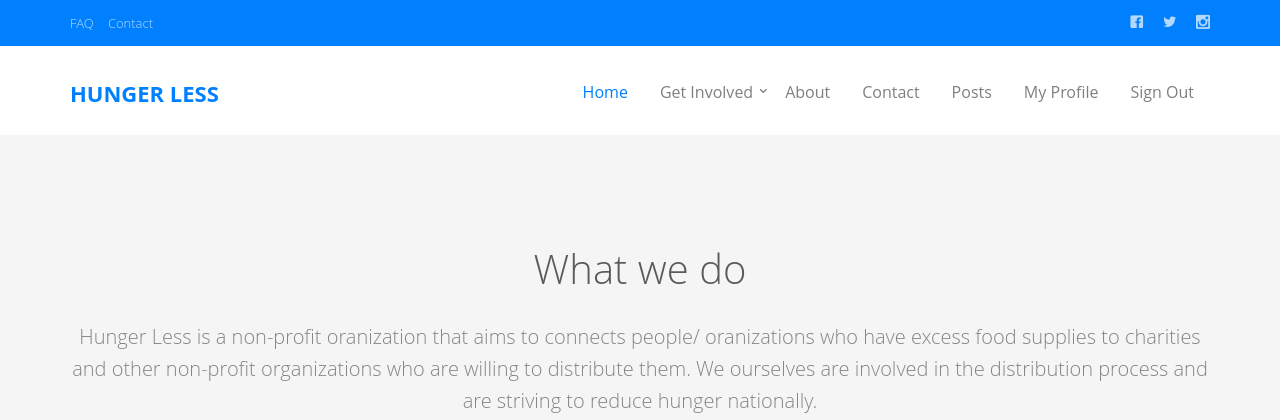
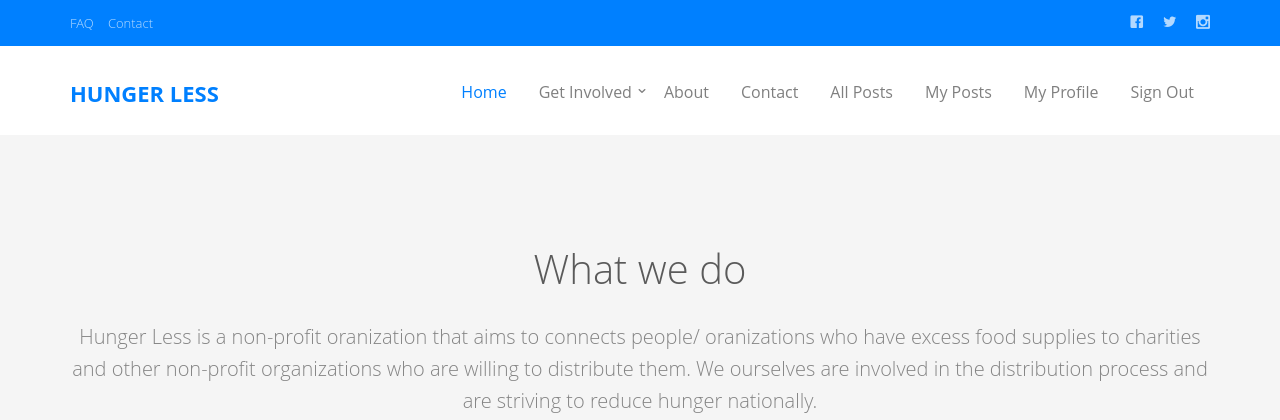
Before and after one commit to kiranmah/HungerLess, a Django app: page /about/ in a window 1280 px wide. Shown: the top 420 px of the page. Run offline with Django 3.2, Linux system fonts and the light colour scheme; a user stored in the database is signed in; parts of the project's set-up code (start-up, migrations or seed data) failed here and were passed over; some libraries are stand-ins or nearby versions; some web fonts are replaced.

Commit message:
Base Fix

```diff
--- a/hunger_less/hunger_less/templates/template.html
+++ b/hunger_less/hunger_less/templates/template.html
@@ -109,12 +109,19 @@
 							<li><a class="nav-link" href="{% url 'about' %}">About</a></li>
 							<li><a class="nav-link" href="{% url 'contact' %}">Contact</a></li>
 							{% if request.user.is_authenticated %}
-							{% if request.user.is_staff %}
-							<li class="nav-item px-3">
-								<a class="nav-link" href="{% url 'post:posts' %}">Posts</a>
-							  </li>
-							  {% endif %}
-							  {% endif %}
+								{% if request.user.is_staff %}
+								<li class="nav-item px-3">
+									<a class="nav-link" href="{% url 'post:posts' %}">All Posts</a>
+								</li>
+								<li class="nav-item px-3">
+									<a class="nav-link" href="{% url 'post:myposts' %}">My Posts</a>
+									</li>
+								{% else %}
+								<li class="nav-item">
+									<a class="nav-link" href="{% url 'post:posts' %}">All Posts</a>
+								</li>
+								{% endif %}
+								{% endif %}
 							  {% if request.user.is_authenticated %}
 							  <li>{# URL provided by django-allauth/account/urls.py #}
 								<a class="nav-link" href="{% url 'users:detail' request.user.username  %}">{% trans "My Profile" %} <i class="fa fa-user"></i></a>
```
Also changed, not shown: hunger_less/hungerless.db.
